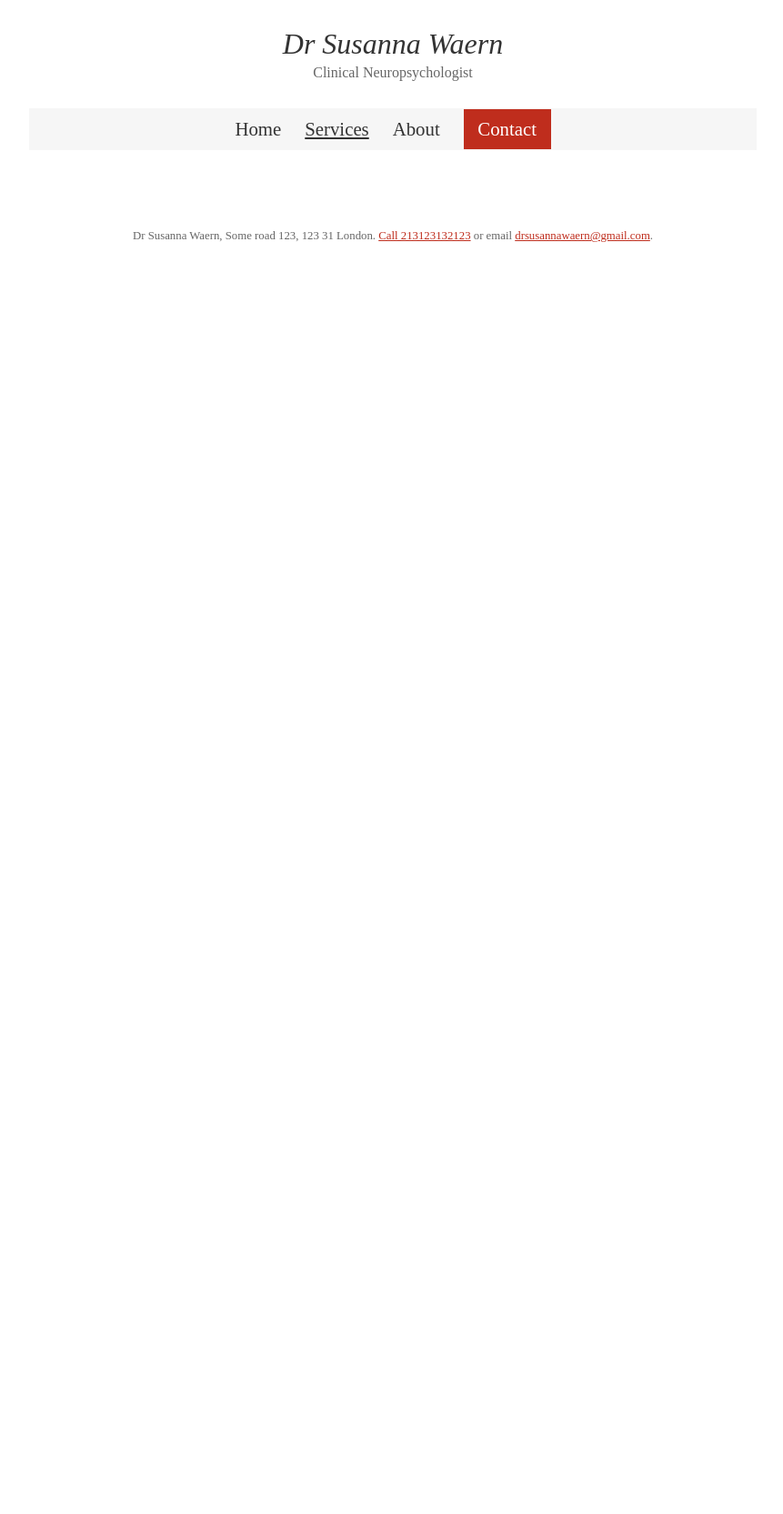
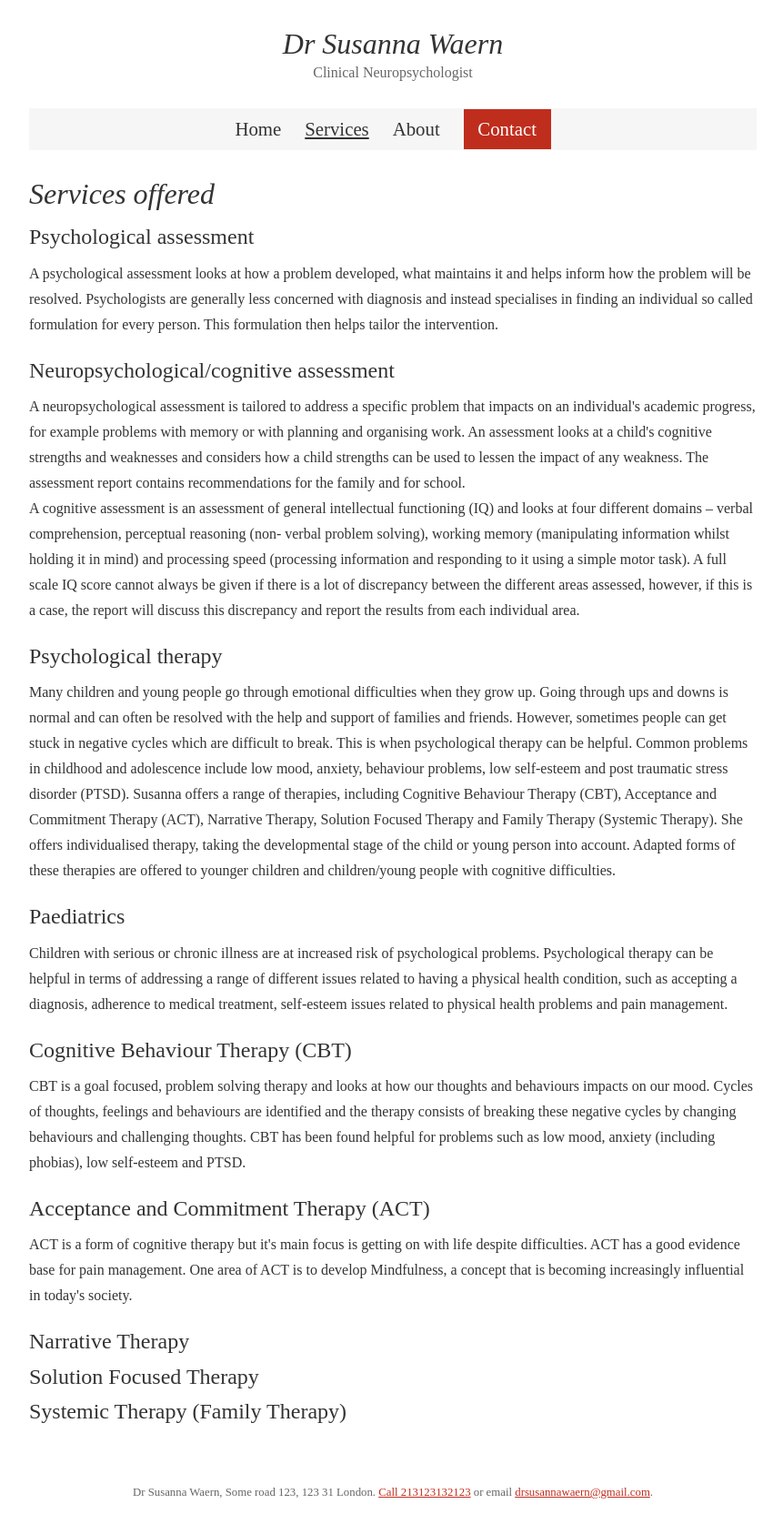
Before and after one commit to drsusannawaern/drsusannawaern.github.io, a Jekyll site: the page built from services.html, in a window 1280 px wide. Shown: the whole page at 91% size, without its empty margins (208-1069 px from the left). Built offline with Jekyll 4.4.1, drawn with Linux system fonts in a browser that asks for light colours; some web fonts are replaced; before the commit the page ends 900 px from its top, so only the background shows below that.

Commit message:
Add content to service page.

```diff
--- a/services.html
+++ b/services.html
@@ -2,3 +2,75 @@
 layout: default
 body_class: "services-page"
 ---
+
+<h1>Services offered</h1>
+<h2>Psychological assessment</h2>
+<p>
+A psychological assessment looks at how a problem developed, what maintains it
+and helps inform how the problem will be resolved. Psychologists are generally
+less concerned with diagnosis and instead specialises in finding an individual
+so called formulation for every person. This formulation then helps tailor the
+intervention.
+</p>
+<h2>Neuropsychological/cognitive assessment</h2>
+<p>
+A neuropsychological assessment is tailored to address a specific problem that
+impacts on an individual's academic progress, for example problems with memory
+or with planning and organising work. An assessment looks at a child's
+cognitive strengths and weaknesses and considers how a child strengths can be
+used to lessen the impact of any weakness. The assessment report contains
+recommendations for the family and for school.
+</p>
+<p>
+A cognitive assessment is an assessment of general intellectual functioning
+(IQ) and looks at four different domains – verbal comprehension, perceptual
+reasoning (non- verbal problem solving), working memory (manipulating
+information whilst holding it in mind) and processing speed (processing
+information and responding to it using a simple motor task). A full scale IQ
+score cannot always be given if there is a lot of discrepancy between the
+different areas assessed, however, if this is a case, the report will discuss
+this discrepancy and report the results from each individual area.
+</p>
+<h2>Psychological therapy</h2>
+<p>
+Many children and young people go through emotional difficulties when they grow
+up. Going through ups and downs is normal and can often be resolved with the
+help and support of families and friends. However, sometimes people can get
+stuck in negative cycles which are difficult to break. This is when
+psychological therapy can be helpful. Common problems in childhood and
+adolescence include low mood, anxiety, behaviour problems, low self-esteem and
+post traumatic stress disorder (PTSD). Susanna offers a range of therapies,
+including Cognitive Behaviour Therapy (CBT), Acceptance and Commitment Therapy
+(ACT), Narrative Therapy, Solution Focused Therapy and Family Therapy (Systemic
+Therapy). She offers individualised therapy, taking the developmental stage of
+the child or young person into account.  Adapted forms of these therapies are
+offered to younger children and children/young people with cognitive
+difficulties.
+</p>
+<h2>Paediatrics</h2>
+<p>
+Children with serious or chronic illness are at increased risk of psychological
+problems. Psychological therapy can be helpful in terms of addressing a range
+of different issues related to having a physical health condition, such as
+accepting a diagnosis, adherence to medical treatment, self-esteem issues
+related to physical health problems and pain management.
+</p>
+<h2>Cognitive Behaviour Therapy (CBT)</h2>
+<p>
+CBT is a goal focused, problem solving therapy and looks at how our thoughts
+and behaviours impacts on our mood. Cycles of thoughts, feelings and behaviours
+are identified and the therapy consists of breaking these negative cycles by
+changing behaviours and challenging thoughts. CBT has been found helpful for
+problems such as low mood, anxiety (including phobias), low self-esteem and
+PTSD.
+</p>
+<h2>Acceptance and Commitment Therapy (ACT)</h2>
+<p>
+ACT is a form of cognitive therapy but it's main focus is getting on with life
+despite difficulties. ACT has a good evidence base for pain management. One
+area of ACT is to develop Mindfulness, a concept that is becoming increasingly
+influential in today's society.
+</p>
+<h2>Narrative Therapy</h2>
+<h2>Solution Focused Therapy</h2>
+<h2>Systemic Therapy (Family Therapy)</h2>
--- a/stylesheets/main.css
+++ b/stylesheets/main.css
@@ -7,10 +7,16 @@ p {
   line-height: 1.75;
 }
 
+p + h1,
+p + h2,
+p + h3 {
+  margin-top: 1em;
+}
+
 h1,h2,h3 {
   font-family: "Playfair Display" serif;
   font-weight: normal;
-  margin-bottom: 0.3em;
+  margin-bottom: 0.6em;
 }
 
 h1 {
```
